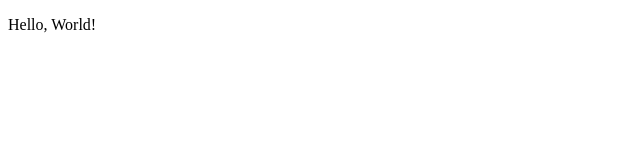
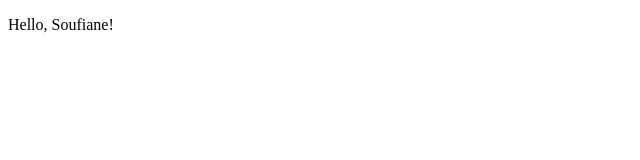
Before and after one commit to soufianex98/soufianex98.github.io, a plain HTML site: page index.html in a window 1280 px wide. Shown: the full height of the page, 0-640 px from the left. Drawn offline with Linux system fonts and the light colour scheme.

Commit message:
Update index.html

```diff
--- a/index.html
+++ b/index.html
@@ -7,6 +7,6 @@
     <title>Soufiane</title>
 </head>
 <body>
-    <p>Hello, World!</p>
+    <p>Hello, Soufiane!</p>
 </body>
 </html>
```
